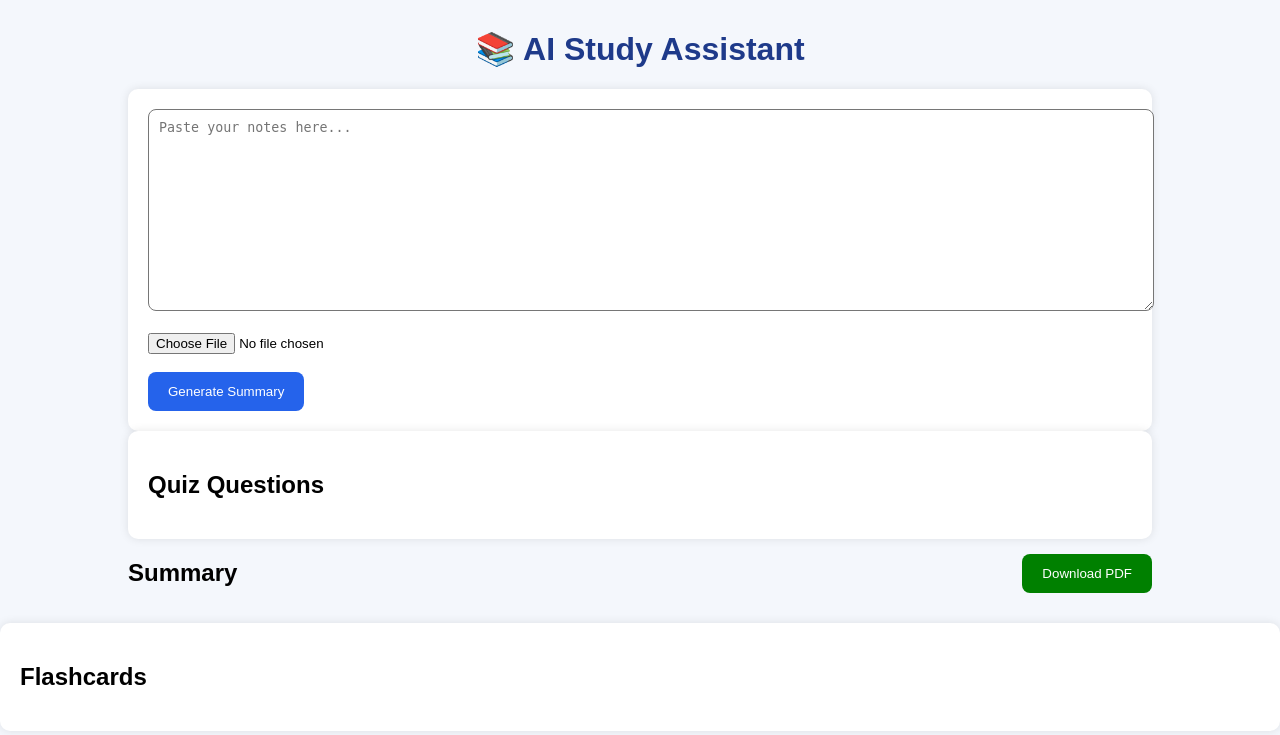
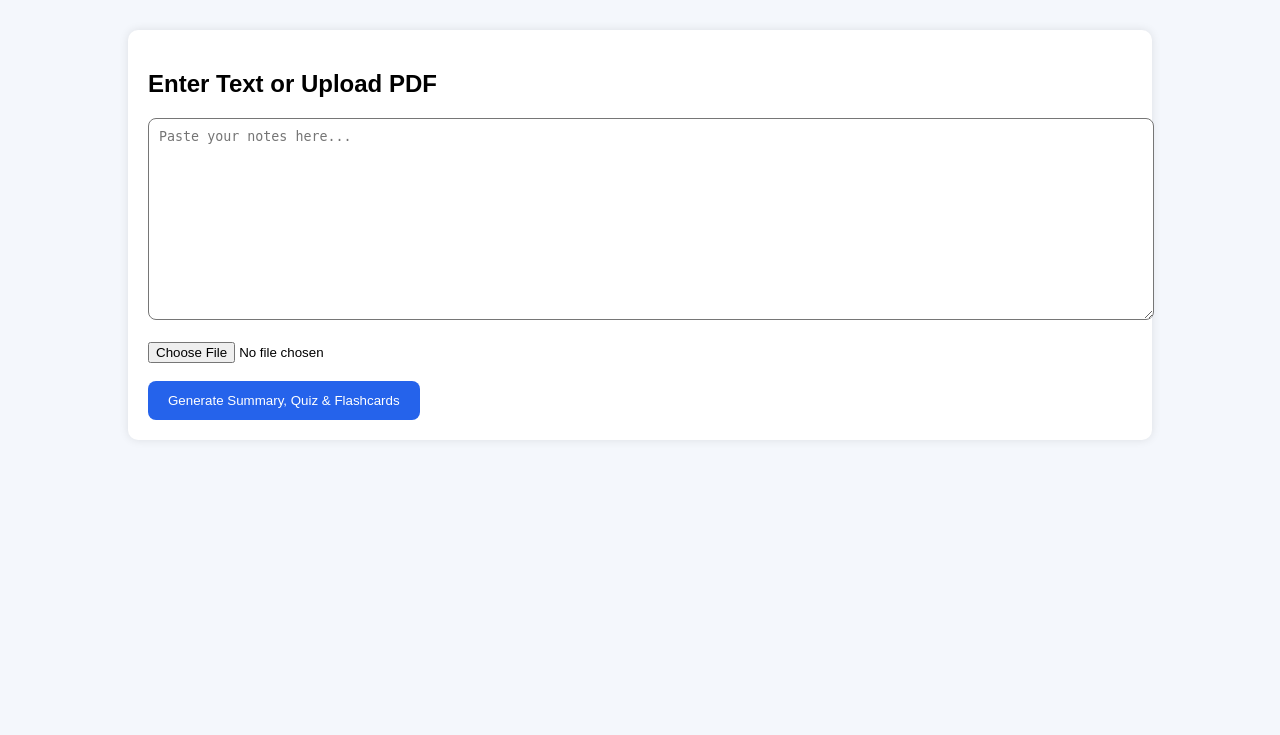
Before and after one commit to harmeets-us/ai-study-assistant, a Flask app: page / in a window 1280 px wide. Shown: the top 735 px of the page. Run offline with Flask 3, Linux system fonts and the light colour scheme; parts of the project's set-up code (start-up, migrations or seed data) failed here and were passed over.

Commit message:
updated index html

```diff
--- a/templates/index.html
+++ b/templates/index.html
@@ -1,19 +1,71 @@
 <!DOCTYPE html>
 <html>
 <head>
-        <title>AI STUDY ASSISTANT</title>
+    <title>AI Study Assistant</title>
     <link rel="stylesheet" href="{{ url_for('static', filename='style.css') }}">
-
 </head>
 <body>
+
 <div class="container">
 
-    <h1>📚 AI Study Assistant</h1>
+    <!-- Quiz -->
+    {% if quiz %}
+    <div class="card">
+        <h2>Quiz Questions</h2>
 
+        {% for q in quiz %}
+        <div style="margin-bottom:15px;">
+            <p><b>{{ q.question }}</b></p>
+            <p><b>Answer:</b> {{ q.answer }}</p>
+            <hr>
+        </div>
+        {% endfor %}
+    </div>
+    {% endif %}
+
+    <!-- Summary -->
+    {% if summary %}
     <div class="card">
+
+        <div style="display:flex; justify-content:space-between; align-items:center;">
+            <h2>Summary</h2>
+
+            <a href="/download_pdf">
+                <button class="download-btn">
+                    Download PDF
+                </button>
+            </a>
+        </div>
+
+        <p>{{ summary }}</p>
+
+    </div>
+    {% endif %}
+
+    <!-- Flashcards -->
+    {% if flashcards %}
+    <div class="card">
+        <h2>Flashcards</h2>
+
+        {% for card in flashcards %}
+        <div style="border:1px solid #ddd; padding:15px; margin:10px 0; border-radius:8px;">
+            <h4>{{ card.question }}</h4>
+            <p>{{ card.answer }}</p>
+        </div>
+        {% endfor %}
+    </div>
+    {% endif %}
+
+    <!-- Input Form -->
+    <div class="card">
+        <h2>Enter Text or Upload PDF</h2>
+
         <form method="POST" enctype="multipart/form-data">
 
-            <textarea name="text"
+            <textarea
+                name="text"
+                rows="10"
+                cols="80"
                 placeholder="Paste your notes here..."></textarea>
 
             <br><br>
@@ -23,43 +75,10 @@
             <br><br>
 
             <button type="submit">
-                Generate Summary
+                Generate Summary, Quiz & Flashcards
             </button>
 
         </form>
-    </div>
-
-    <div class="card">
-        <h2>Quiz Questions</h2>
-        {% for q in quiz %}
-        <div>
-            <p><b>{{ q.question }}</b></p>
-            <p>Answer: {{ q.answer }}</p>
-            <hr>
-        </div>
-        {% endfor %}
-    </div>
-
-    <div style="display:flex; justify-content:space-between; align-items:center;">
-         <h2>Summary</h2>
-         <a href="/download_pdf">
-            <button class="download-btn">
-                Download PDF
-            </button>
-        </a>
-    </div>
-
-<p>{{ summary }}</p>
-    </div>
-
-    <div class="card">
-        <h2>Flashcards</h2>
-
-        {% for card in flashcards %}
-            <p><b>{{ card.front }}</b></p>
-            <p>{{ card.back }}</p>
-            <hr>
-        {% endfor %}
     </div>
 
 </div>
```
Also changed, not shown: quiz_generator.py (+14 -8 lines). Lines whose indentation alone changed are shown as unchanged.
